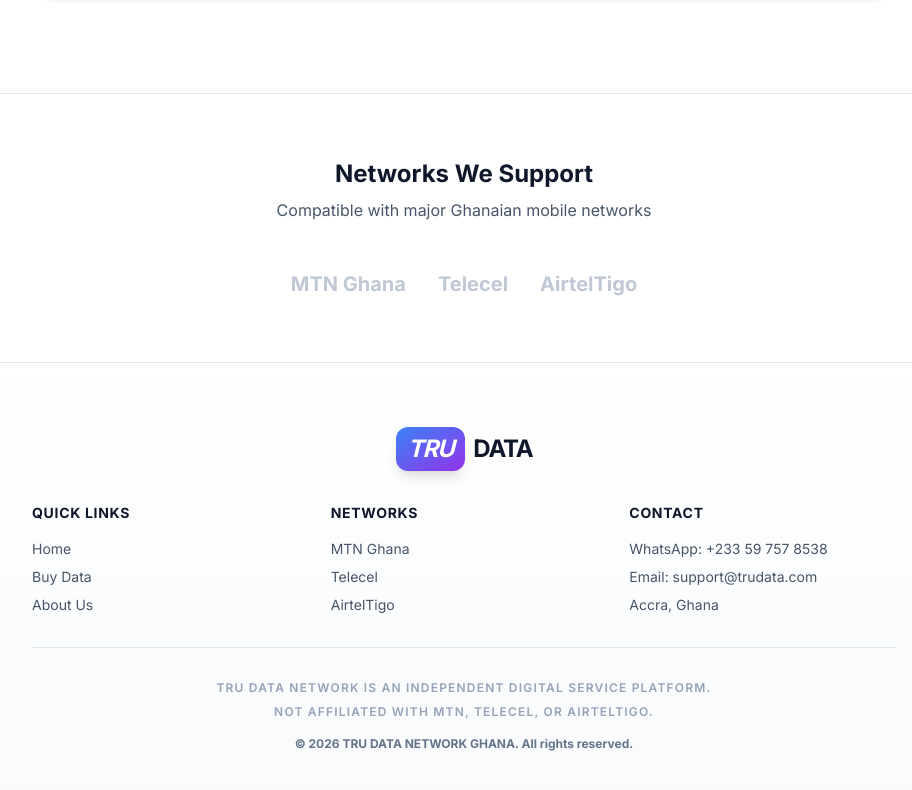
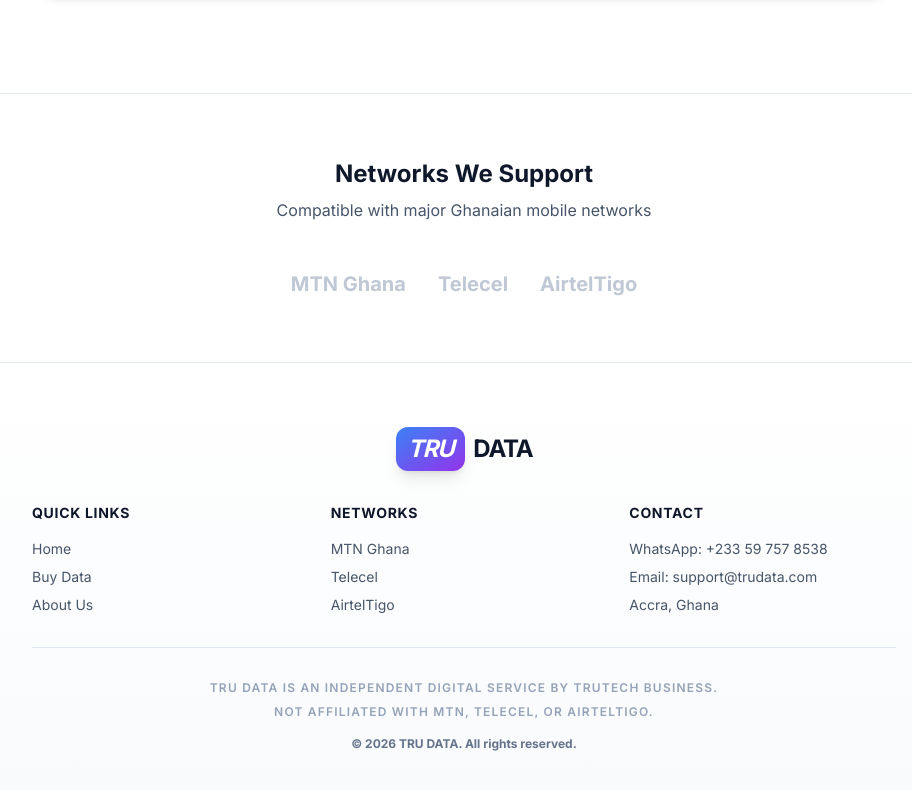
Before and after one commit to George112tech/tru-data, a plain HTML site: page index.html in a window 1280 px wide. Shown: the part 6980-7770 px from the top of the page, without its empty margins (176-1088 px from the left). Drawn offline with nearby package versions, Linux system fonts and the light colour scheme.

Commit message:
Update footer text for TRU Data Network

```diff
--- a/index.html
+++ b/index.html
@@ -896,9 +896,9 @@ input:focus, select:focus {
     </div>
 
     <div class="border-t border-slate-200 dark:border-slate-800 pt-8">
-      <p class="text-slate-400 font-semibold text-xs uppercase tracking-widest mb-2">TRU Data Network is an independent digital service platform.</p>
+      <p class="text-slate-400 font-semibold text-xs uppercase tracking-widest mb-2">TRU Data is an independent digital service by TRUTECH BUSINESS.</p>
       <p class="text-slate-400 font-semibold text-xs uppercase tracking-widest mb-2">Not affiliated with MTN, Telecel, or AirtelTigo.</p>
-      <p class="text-slate-500 font-bold text-xs mt-4">© 2026 TRU DATA NETWORK GHANA. All rights reserved.</p>
+      <p class="text-slate-500 font-bold text-xs mt-4">© 2026 TRU DATA. All rights reserved.</p>
     </div>
   </div>
 </footer>
```
